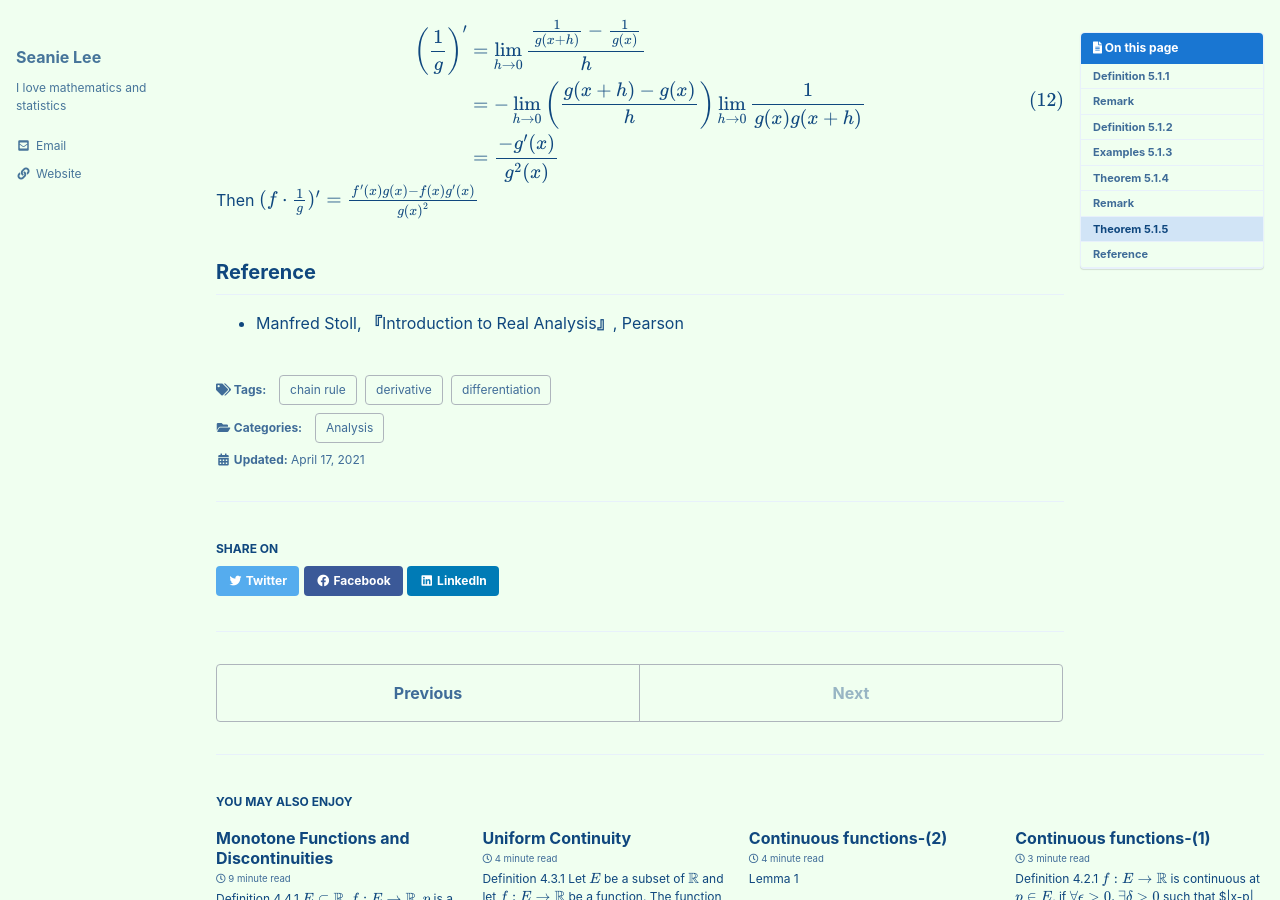
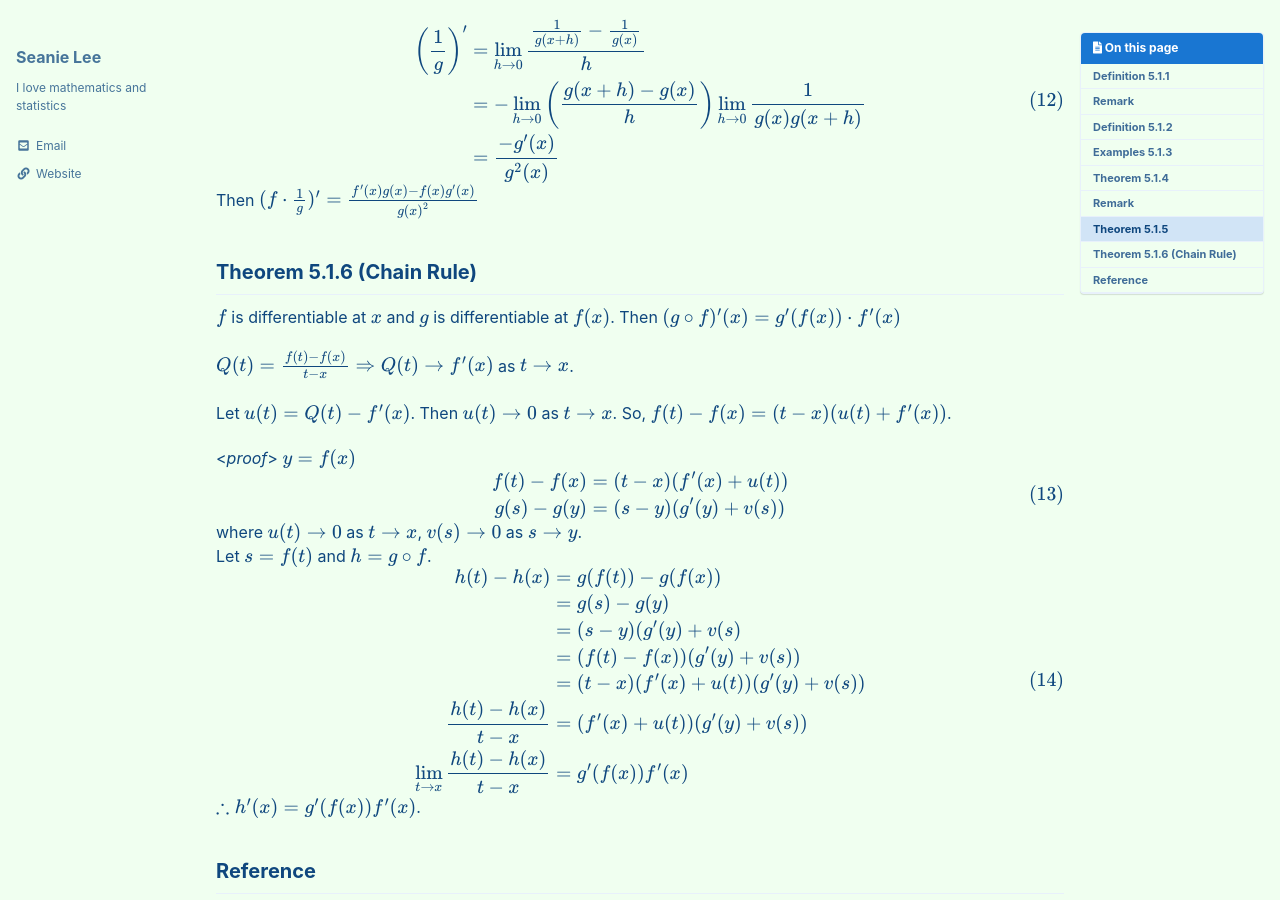
Before and after one commit to seanie12/blog, a Jekyll site: the page built from _posts/2021-04-17-differentiation.md, in a window 1280 px wide and 900 px high, scrolled down 3617 px. Built offline with Jekyll 4.4.1, drawn with Linux system fonts in a browser that asks for light colours; cached includes are drawn as plain includes; formulas are drawn with MathJax 3.

Commit message:
Update 2021-04-17-differentiation.md

```diff
--- a/_posts/2021-04-17-differentiation.md
+++ b/_posts/2021-04-17-differentiation.md
@@ -223,5 +223,38 @@ $$
 $$
 Then $(f\cdot \frac{1}{g})^\prime =  \frac{f^\prime(x)g(x) - f(x)g^\prime(x)}{\{g(x)\}^2}$
 $$\tag*{$\square$}$$
+
+## Theorem 5.1.6 (Chain Rule)
+$f$ is differentiable at $x$ and $g$ is differentiable at $f(x)$. Then $(g\circ f)^\prime (x) = g^\prime(f(x))\cdot f^\prime(x)$
+
+$Q(t) = \frac{f(t)-f(x)}{t-x} \Rightarrow Q(t) \rightarrow f^\prime(x)$ as $t\rightarrow x$.
+
+Let $u(t) = Q(t)- f^\prime(x)$. Then $u(t) \rightarrow 0$ as $t\rightarrow x$. So, $f(t)-f(x)=(t-x)(u(t)+f^\prime(x))$.
+
+<*proof*>
+$y=f(x)$
+$$
+\begin{align}
+\begin{split}
+f(t)-f(x) &= (t-x)(f^\prime(x) + u(t)) \\
+g(s)-g(y) &=(s-y)(g^\prime(y) + v(s)) \\
+\end{split}
+\end{align}
+$$
+where $u(t) \rightarrow 0$ as $t\rightarrow x$, $v(s)\rightarrow 0$ as $s\rightarrow y$. <br /> Let $s=f(t)$ and $h=g\circ f$.
+$$
+\begin{align}
+\begin{split}
+h(t)-h(x) &= g(f(t)) - g(f(x))\\
+&=g(s) - g(y)\\
+&=(s-y)(g^\prime(y) + v(s)\\
+&=(f(t)-f(x))(g^\prime(y) + v(s)) \\
+&=(t-x)(f^\prime(x) + u(t))(g^\prime(y) + v(s)) \\
+\frac{h(t)-h(x)}{t-x} &=(f^\prime(x) + u(t))(g^\prime(y)+v(s)) \\
+\lim_{t\to x}\frac{h(t)-h(x)}{t-x} &= g^\prime(f(x))f^\prime(x)
+\end{split}
+\end{align}
+$$
+$\therefore h^\prime(x) = g^\prime(f(x))f^\prime(x)$.
 ## Reference
 - Manfred Stoll,  **『**Introduction to Real Analysis**』**, Pearson
```
